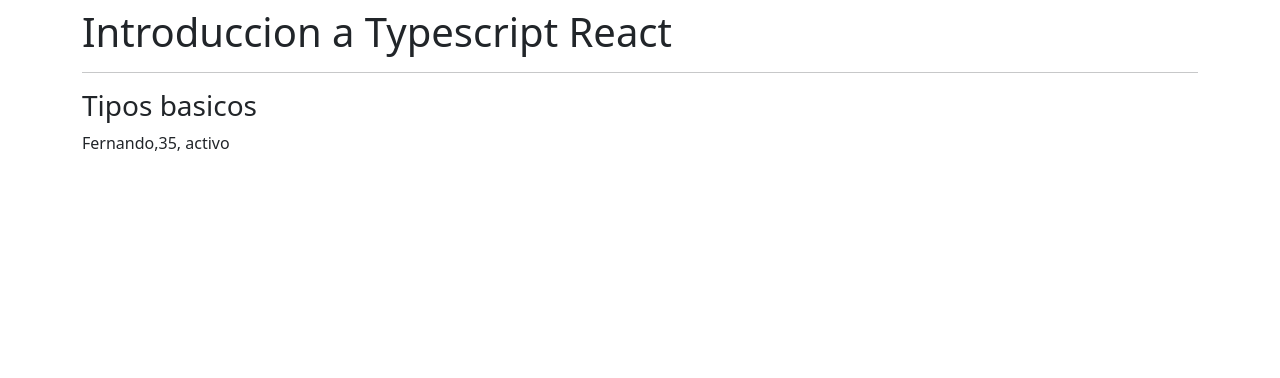
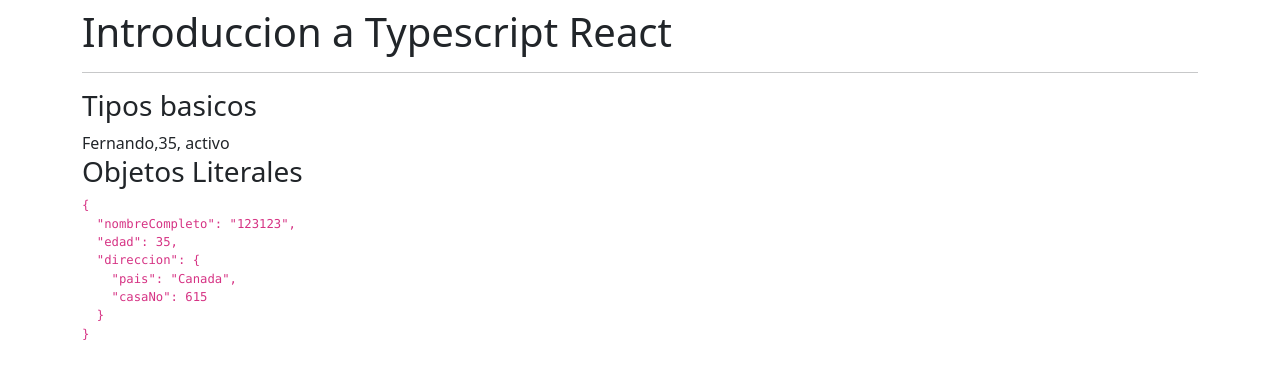
Before and after one commit to leedd87/react-typescript, a React (Create React App) app: page / in a window 1280 px wide. Shown: the top 378 px of the page. Built offline with nearby package versions, Linux system fonts and the light colour scheme.

Commit message:
interface typescript

```diff
--- a/src/App.tsx
+++ b/src/App.tsx
@@ -1,13 +1,15 @@
-
+import { ObjetosLiterales } from './typescript/ObjetosLiterales'
 import { TiposBasicos } from './typescript/TiposBasicos'
 
 const App = () => {
-  return (
-    <div className='mt-2'><h1>Introduccion a Typescript React</h1>
-    <hr/>
-    <TiposBasicos/>
-    </div>
-  )
+	return (
+		<div className="mt-2">
+			<h1>Introduccion a Typescript React</h1>
+			<hr />
+			<TiposBasicos />
+			<ObjetosLiterales />
+		</div>
+	)
 }
 
 export default App
--- /dev/null
+++ b/src/typescript/ObjetosLiterales.tsx
@@ -0,0 +1,32 @@
+interface Persona {
+	nombreCompleto: string
+	edad: number
+	direccion: Direccion
+}
+
+interface Direccion {
+	pais: string
+	casaNo: number
+}
+
+export const ObjetosLiterales = () => {
+	const persona: Persona = {
+		nombreCompleto: 'Fernando',
+		edad: 35,
+		direccion: {
+			pais: 'Canada',
+			casaNo: 615,
+		},
+	}
+
+	persona.nombreCompleto = '123123'
+
+	return (
+		<>
+			<h3>Objetos Literales</h3>
+			<code>
+				<pre>{JSON.stringify(persona, null, 2)}</pre>
+			</code>
+		</>
+	)
+}
--- a/src/typescript/TiposBasicos.tsx
+++ b/src/typescript/TiposBasicos.tsx
@@ -1,5 +1,3 @@
-import React from 'react'
-
 export const TiposBasicos = () => {
 	let nombre: string = 'Fernando'
 	const edad: number = 35
```
